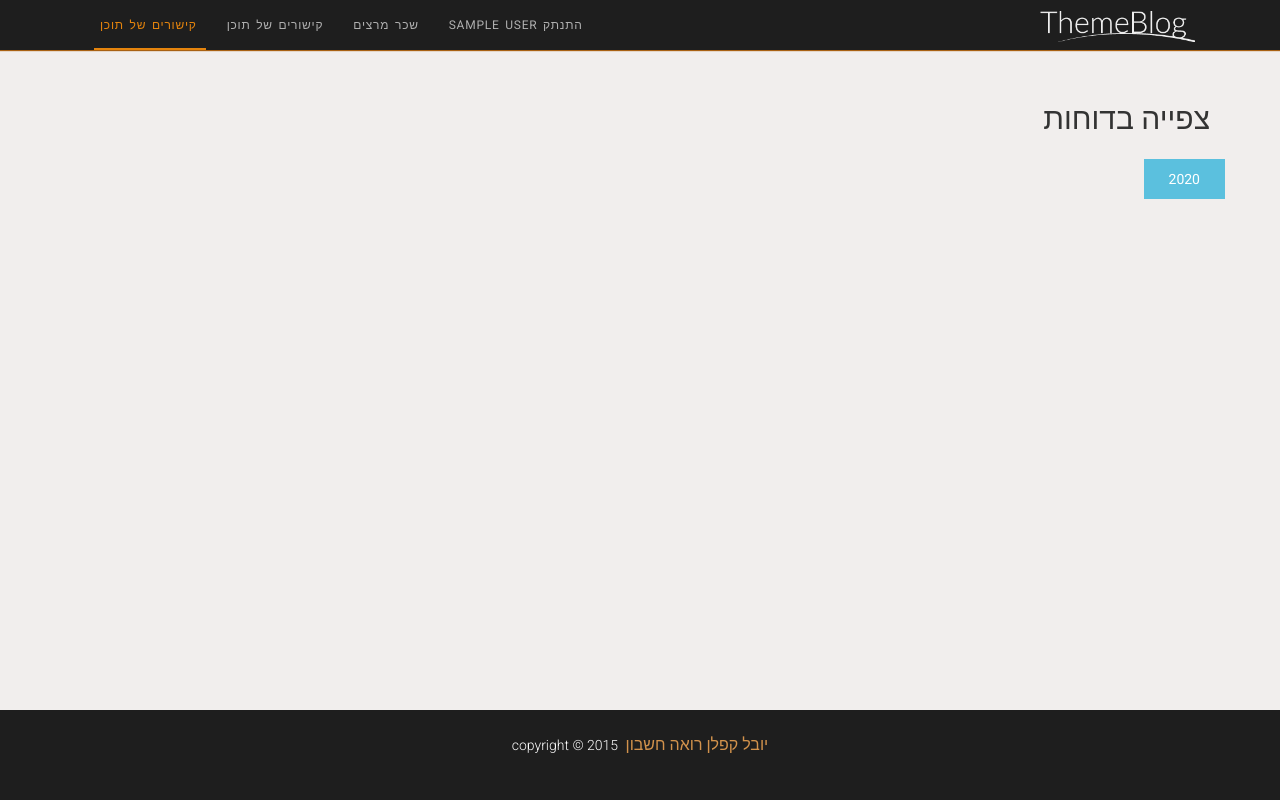
After one commit to cocobango/babi, a Django app: page /reports/view_history/view_monthly_output_report_list/1 in a window 1280 px wide. The commit adds this page. Run offline with Django 3.2, Linux system fonts and the light colour scheme; a user stored in the database is signed in; tables that the repository leaves empty hold one stand-in row (values such as "Sample post"); some libraries are stand-ins or nearby versions.

Commit message:
add basic url trail for internal reports

```diff
--- /dev/null
+++ b/wage_reports/reports/templates/reports/employer/monthly_output_report_list_all_years.html
@@ -0,0 +1,14 @@
+{% extends "base.html" %}
+{% block content %}
+<div class="container">
+	<h1>צפייה בדוחות</h1>
+
+
+	<div class="top-buffer"></div>
+	<div class="row">
+	{% for year in reports_list %}
+		<a class="btn btn-info" href="{% url 'reports:view_monthly_output_report_list_by_year' employer_user_id=user_id for_year=year.for_year %}">{{year.for_year}}</a>
+	{% endfor %}
+	</div>
+</div>
+{% endblock content %}
--- a/wage_reports/reports/templates/reports/view_history/index.html
+++ b/wage_reports/reports/templates/reports/view_history/index.html
@@ -14,6 +14,11 @@
 			<a class="btn btn-info" href="{% url 'reports:view_yearly_employer_report_list' employer_user_id=user_id %}">דוח שנתי למשלם</a>
 		</div>
 	</div>
+	<div class="row">
+		<div class="col-sm-6 col-sm-offset-2">
+			<a class="btn btn-info" href="{% url 'reports:view_monthly_output_report_list' employer_user_id=user_id %}">פלט חודשי למשלם</a>
+		</div>
+	</div>
 	{% else %}
 	<div class="row">
 		<div class="col-sm-6 col-sm-offset-2">
--- a/wage_reports/reports/urls.py
+++ b/wage_reports/reports/urls.py
@@ -53,6 +53,16 @@ urlpatterns = [
     url(r'^view_history/view_yearly_employer_report/(?P<employer_user_id>[0-9]+)/(?P<for_year>[0-9]{4})$', views.view_yearly_employer_report, name='view_yearly_employer_report'),
 
 
+    # internal reports
+    # monthly output report
+    url(r'^view_history/view_monthly_output_report_list/(?P<employer_user_id>[0-9]+)$', views.view_monthly_output_report_list, name='view_monthly_output_report_list'),
+    url(r'^view_history/view_monthly_output_report_list_by_year/(?P<employer_user_id>[0-9]+)/(?P<for_year>[0-9]{4})$', views.view_monthly_output_report_list_by_year, name='view_monthly_output_report_list_by_year'),
+    url(r'^view_history/view_monthly_output_report/(?P<employer_user_id>[0-9]+)/(?P<for_year>[0-9]{4})/(?P<for_month>[0-9]{1,2})$', views.view_monthly_output_report, name='view_monthly_output_report'),
+
+
+
+
+
     url(r'^current_month/show_entries/(?P<for_year>[0-9]{4})/(?P<for_month>[0-9]{1,2})$', views.show_entries, name='show_entries'),
     url(r'^current_month/pre_approve_month$', views.pre_approve_month, name='pre_approve_month'),
     url(r'^current_month/approve_this_month$', views.approve_this_month, name='approve_this_month'),
--- a/wage_reports/reports/views/view_history.py
+++ b/wage_reports/reports/views/view_history.py
@@ -159,3 +159,28 @@ def view_yearly_employer_report(request, employer_user_id, for_year):
     reportsMaker = ReportsMaker(employer)
     report = reportsMaker.yearly_income_tax_employer_report(for_year=for_year)
     return render(request, 'reports/employer/yearly_report_output.html' , { 'report':report, 'employer':employer, 'for_year':for_year, 'is_year_locked':is_year_locked })
+
+
+
+# internal reports
+
+# monthly output report
+@login_required
+def view_monthly_output_report_list(request, employer_user_id):
+    employer = get_employer(request, employer_user_id)
+    reports_list = Monthly_employee_report_data.objects.select_related('employee').filter(employee__employer_id=employer.id).values('for_year').distinct()
+    return render(request, 'reports/employer/monthly_output_report_list_all_years.html' , { 'employer':employer, 'reports_list':reports_list, 'user_id':employer_user_id})
+
+@login_required
+def view_monthly_output_report_list_by_year(request, employer_user_id, for_year):
+    employer = get_employer(request, employer_user_id)
+    reports_list = Monthly_employee_report_data.objects.select_related('employee').filter(employee__employer_id=employer.id, for_year=for_year).values('for_month').distinct()
+    return render(request, 'reports/employer/monthly_output_report_list_year.html' , { 'employer':employer, 'for_year':for_year, 'reports_list':reports_list, 'user_id':employer_user_id})
+
+@login_required
+def view_monthly_output_report(request, employer_user_id, for_year, for_month):
+    employer = get_employer(request, employer_user_id)
+    is_month_locked = Locked_months.objects.filter(for_month=for_month , for_year=for_year, employer=employer)
+    reportsMaker = ReportsMaker(employer)
+    report = reportsMaker.monthly_output_report(for_year=for_year, for_month=for_month)
+    return render(request, 'reports/employer/monthly_output_report_output.html' , { 'report':report, 'employer':employer, 'for_year':for_year, 'for_month':for_month, 'is_month_locked':is_month_locked })
```
